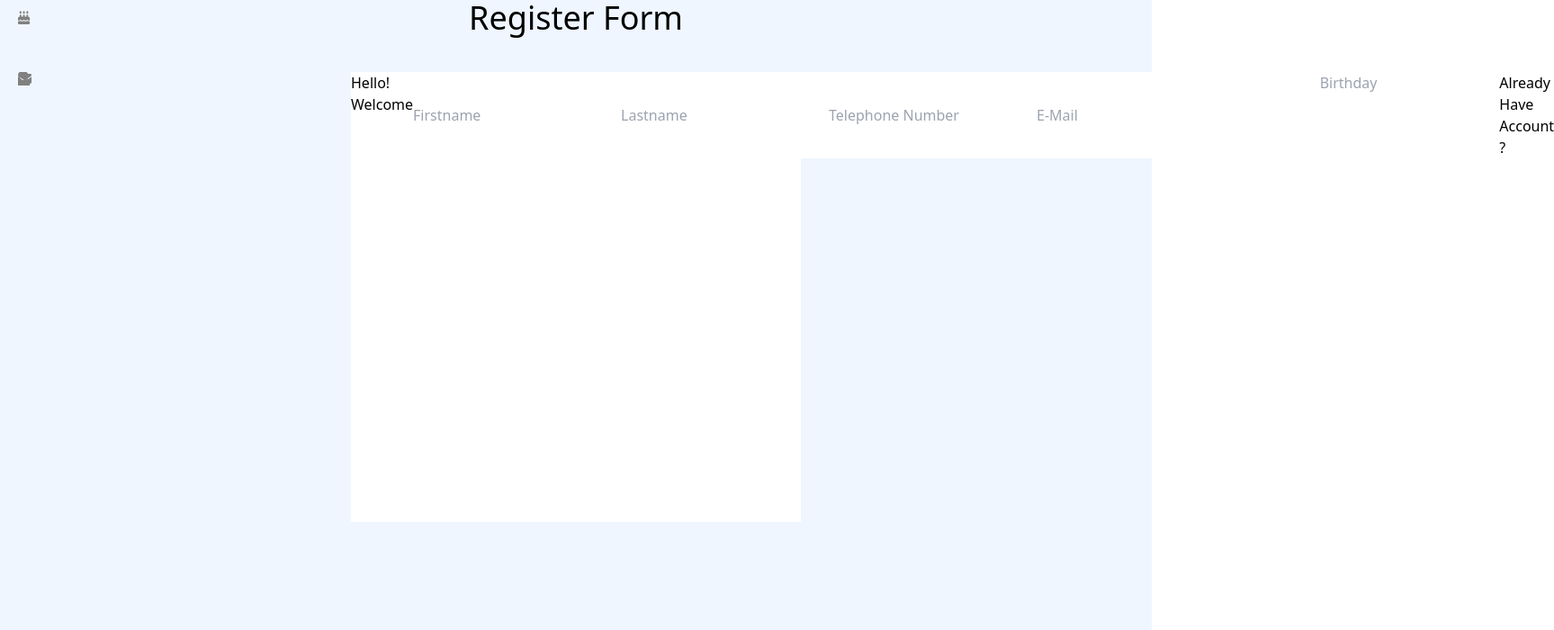
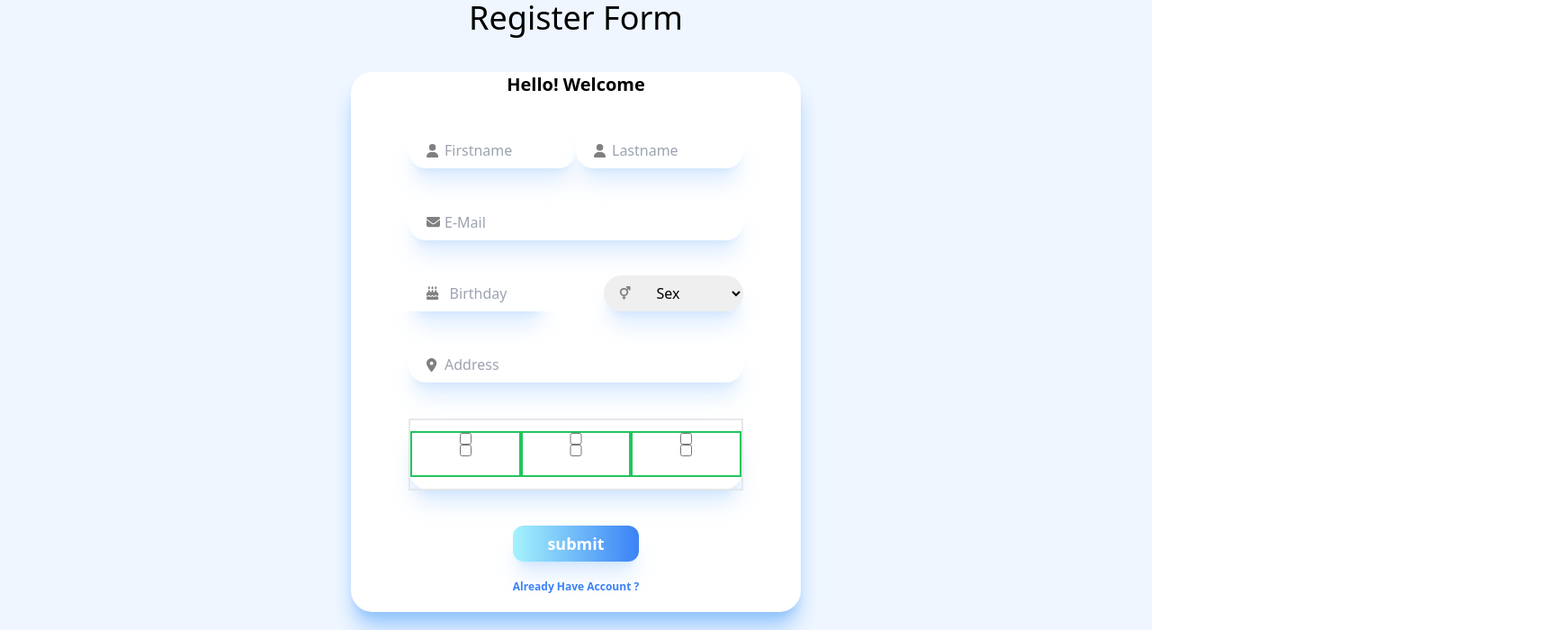
Before and after one commit to Swrmooo/RegisterFormWithTable, a Next.js app: page /register in a window 1280 px wide. Shown: the top 700 px of the page at 90% size, 1727 px wide, since content can reach past the window. Built offline with nearby package versions, Linux system fonts and the light colour scheme.

Commit message:
updated form, API

```diff
--- a/src/component/calendar.tsx
+++ b/src/component/calendar.tsx
@@ -12,8 +12,6 @@ interface Props {
 }
 
 const InputBirthDay:React.FC<Props> = ({handleDateChange,selectedDate,icon,className}) => {
-
-
 
     return (
         <div className={className}>
--- /dev/null
+++ b/src/component/multipleChoice.tsx
@@ -0,0 +1,30 @@
+import React from 'react'
+
+interface Props {
+    className?:any;
+    // onChangehandler:(e:any)=>void;
+}
+
+
+const multipleChoice:React.FC<Props> = ({className}) => {
+
+    const cssTailwind = 'flex flex-col  w-full h-4/6 border-2 border-green-500';
+
+  return (
+    <div className={'border-2 w-full h-full flex items-center justify-center'}>
+        <div className={cssTailwind}>
+            <input type="checkbox" name="cb1" id="cb1" />
+            <input type="checkbox" name="cb2" id="cb2" />
+        </div>
+        <div className={cssTailwind}>
+            <input type="checkbox" name="cb3" id="cb3" />
+            <input type="checkbox" name="cb4" id="cb4" />
+        </div>
+        <div className={cssTailwind}>
+            <input type="checkbox" name="cb5" id="cb5" />
+            <input type="checkbox" name="cb6" id="cb6" />
+        </div>
+    </div>
+  )
+}
+export default multipleChoice
--- a/src/component/register/index.tsx
+++ b/src/component/register/index.tsx
@@ -1,7 +1,7 @@
 import React, { useState } from 'react';
 import { useRouter } from 'next/router';
 import { FontAwesomeIcon } from '@fortawesome/react-fontawesome';
-import { faUser, faMobileScreen, faEnvelope, faCakeCandles} from '@fortawesome/free-solid-svg-icons';
+import { faUser, faMobileScreen, faEnvelope, faCakeCandles, faLocationDot, faMarsAndVenus} from '@fortawesome/free-solid-svg-icons';
 import "react-datepicker/dist/react-datepicker.css";
 import moment from 'moment';
 import axios from 'axios';
@@ -9,24 +9,34 @@ import axios from 'axios';
 import InputForm from './element/inputForm';
 import InputBirthDay from '../calendar'
 import ButtonFunc from '../button'
+import Select from '../select'
+import MultipleChoice from '../multipleChoice';
 
 export default function RegisterForm() {
     const router = useRouter();
     const [userInfo, setUserInfo] = useState([]);
+    // const [userInfo, setUserInfo] = useState([]);
     const [startDate, setStartDate] = useState<Date>();
     const [formRegister, setFormRegister] = useState({
         fname: '',
         lname: '',
-        tel: '',
+        address: '',
         email: '',
         date: '',
+        avatar:'',
+        sex:'',
+        interest:'',
       });
 
       const [formErrors, setFormErrors] = useState({
         fname: '',
         lname: '',
-        tel: '',
+        address: '',
         email: '',
+        date: '',
+        avatar:'',
+        sex:'',
+        interest:'',
       });
 
       const handleInput = (e:any, inputType:string) => {
@@ -35,7 +45,7 @@ export default function RegisterForm() {
           ...prevData,
           [name]: value,
         }));
-
+        // console.log(formRegister.sex)
         let validCheck ;
         let errorMessage = '';
         switch (inputType) {
@@ -45,7 +55,8 @@ export default function RegisterForm() {
                       errorMessage = 'You must enter in Numbers only.'; break;
           case 'email' : validCheck = /^\w+([\.-]?\w+)*@\w+([\.-]?\w+)*(\.\w{2,3})+$/,
                       errorMessage = 'Please fill in information.'; break;
-          default: validCheck = null;
+          // case '' : errorMessage = 'Please fill in information.'; break;
+          default: break;
         }
 
         if ((validCheck && validCheck.test(value)) || value === '') {
@@ -63,26 +74,51 @@ export default function RegisterForm() {
       };
 
       const handleDateChange = (date:Date) => {
-        const formatTime = moment(date).format('D MMM YYYY')
+        // const formatTime = moment(date).format('D-MMM-YYYY')
+        const formatTime = moment(date).format('YYYY-MM-D')
         setStartDate(date);
         setFormRegister((prevData) => ({
           ...prevData,
           date: formatTime,
         }));
+
+        console.log('datetesttt', formatTime)
       };
 
-      const handleSubmit = (e:any) => {
+      const
+      handleSubmit = (e:any) => {
         e.preventDefault();
+        const formData = new FormData();
+        formData.append('id','');
+        formData.append('fisrstName', formRegister.fname);
+        formData.append('lastName', formRegister.lname);
+        formData.append('email', formRegister.email);
+        formData.append('address', formRegister.address);
+        formData.append('birthDate', formRegister.date);
+        // formData.append('iFileAvatar', 'https://api.pulsednsth.com/_devtest/49c67591-6311-4b1d-9b57-b6681b8954ab.png');
 
-        const dataUserInfo = {
-          fisrstName: formRegister.fname,
-          lastName: formRegister.lname,
-          email: formRegister.email,
-          address: formRegister.tel,
-          birthDate: formRegister.date,
-        };
+        // const avatarFile = document.getElementById('iFileAvatar')?.files.[];
 
-        axios.post('https://api.pulsednsth.com/devtest/create', dataUserInfo).then((response) => {
+        // formData.append('iFileAvatar', avatarFile);
+
+        formData.append('sex', 'male');
+        formData.append('interest', 'nothing');
+
+        // const dataUserInfo = {
+        //   // id: '',
+        //   // fisrstName: formRegister.fname,
+        //   // lastName: formRegister.lname,
+        //   // email: formRegister.email,
+        //   // address: formRegister.address,
+        //   // birthDate: formRegister.date,
+        //   // iFileAvatar: 'https://api.pulsednsth.com/_devtest/49c67591-6311-4b1d-9b57-b6681b8954ab.png',
+        //   // sex: 'male',
+        //   // interest: 'thing',
+        //   // interest: 'thing'
+        //   // 'interest[]': ['not','thing',]
+        // };
+
+        axios.post('https://api.pulsednsth.com/devtest/create', formData).then((response) => {
           if (response.status === 201) {
             console.log('created successfully:', response.data);
           } else {
@@ -92,15 +128,18 @@ export default function RegisterForm() {
         }).catch((error) => {
           console.error('An error occurred:', error);
         });;
+
+        console.log('----',formData)
       };
 
   return (
-        <form style={{width:'500px', height:'500px'}} className='bg-white shadow-xl shadow-blue-300/100 rounded-3xl'>
+        <form style={{width:'500px', height:'600px'}} className='bg-white shadow-xl shadow-blue-300/100 rounded-3xl'>
             <div className='flex flex-col items-center justify-between h-full w-full px-16'>
                 <div className='font-semibold text-xl'>
                     Hello! Welcome
                 </div>
 
+                <div className='flex'>
                   <InputForm
                       value={formRegister.fname}
                       formErrors={formErrors.fname}
@@ -118,15 +157,7 @@ export default function RegisterForm() {
                       formType={'lname'}
                       className={'flex relative items-center justify-center shadow-xl shadow-blue-300/30 w-full h-10 rounded-3xl'}
                   />
-
-                <InputForm
-                    value={formRegister.tel}
-                    formErrors={formErrors.tel}
-                    onChangehandler={(e) => handleInput(e, 'tel')}
-                    icon={faMobileScreen}
-                    formType={'tel'}
-                    className={'flex relative items-center justify-center shadow-xl shadow-blue-300/30 w-full h-10 rounded-3xl'}
-                />
+                </div>
 
                 <InputForm
                     value={formRegister.email}
@@ -137,12 +168,38 @@ export default function RegisterForm() {
                     className={'flex relative items-center justify-center shadow-xl shadow-blue-300/30 w-full h-10 rounded-3xl'}
                 />
 
+                <div className='w-full flex justify-between'>
                   <InputBirthDay
                       handleDateChange={handleDateChange}
                       selectedDate={startDate}
                       icon={faCakeCandles}
-                    className={'relative flex justify-center items-center shadow-xl shadow-blue-300/30 rounded-3xl'}
+                      className={'relative flex justify-center items-center shadow-xl shadow-blue-300/30 rounded-3xl w-5/12'}
                   />
+
+                  <Select
+                    icon={faMarsAndVenus}
+                    onChangehandler={(e) => handleInput(e, 'sex')}
+                    value={formRegister.sex}
+                    inputName={'Sex'}
+                    className={'flex relative items-center justify-center shadow-xl shadow-blue-300/30 w-5/12 h-10 rounded-3xl'}
+                  />
+                </div>
+
+                <InputForm
+                    value={formRegister.address}
+                    formErrors={formErrors.address}
+                    onChangehandler={(e) => handleInput(e, 'address')}
+                    icon={faLocationDot}
+                    formType={'address'}
+                    className={'flex relative items-center justify-center shadow-xl shadow-blue-300/30 w-full h-10 rounded-3xl'}
+                />
+
+              <div className='relative items-center justify-center shadow-xl shadow-blue-300/30 w-full h-20 rounded-3xl'>
+                <MultipleChoice
+                  className={''}
+                />
+              </div>
+
 
               {/* button */}
               <div className='w-full flex flex-col items-center'>
--- /dev/null
+++ b/src/component/select.tsx
@@ -0,0 +1,38 @@
+import { FontAwesomeIcon } from "@fortawesome/react-fontawesome";
+
+interface Props {
+    icon:any;
+    className?:any;
+    onChangehandler:(e:any)=>void;
+    value:any
+    formErrors?:any
+    inputName:string
+}
+
+const select:React.FC<Props> = ({icon,className,onChangehandler,value,formErrors,inputName}) => {
+    const idName = inputName.toLocaleLowerCase();
+    console.log(idName)
+
+    const handleFormType = () => {
+
+        // return { placeholder, maxLength, title, id, name };
+    }
+
+    return(
+        <div className={className}>
+            <FontAwesomeIcon icon={icon} style={{zIndex:'1', position:'absolute', left:'15px', color:'grey', fontSize:'15px'}}/>
+
+            <select id={idName} name={idName}
+            className="text-center  w-full h-full rounded-3xl "
+            >
+            <option className="text-slate-400" value="" disabled selected>Sex</option>
+            <option value="male">Male</option>
+            <option value="female">Female</option>
+            <option value="lgbtq+">LGBTQ+</option>
+        </select>
+        </div>
+
+    )
+}
+
+export default select;
--- a/tailwind.config.ts
+++ b/tailwind.config.ts
@@ -2,9 +2,12 @@ import type { Config } from 'tailwindcss'
 
 const config: Config = {
   content: [
-    './src/pages/**/*.{js,ts,jsx,tsx,mdx}',
-    './src/components/**/*.{js,ts,jsx,tsx,mdx}',
-    './src/app/**/*.{js,ts,jsx,tsx,mdx}',
+    "./app/**/*.{js,ts,jsx,tsx,mdx}",
+    "./pages/**/*.{js,ts,jsx,tsx,mdx}",
+    "./components/**/*.{js,ts,jsx,tsx,mdx}",
+
+    // Or if using `src` directory:
+    "./src/**/*.{js,ts,jsx,tsx,mdx}",
   ],
   theme: {
     extend: {
```
Also changed, not shown: src/component/register/element/inputForm.tsx (+16 -5 lines). Lines whose indentation alone changed are shown as unchanged.
